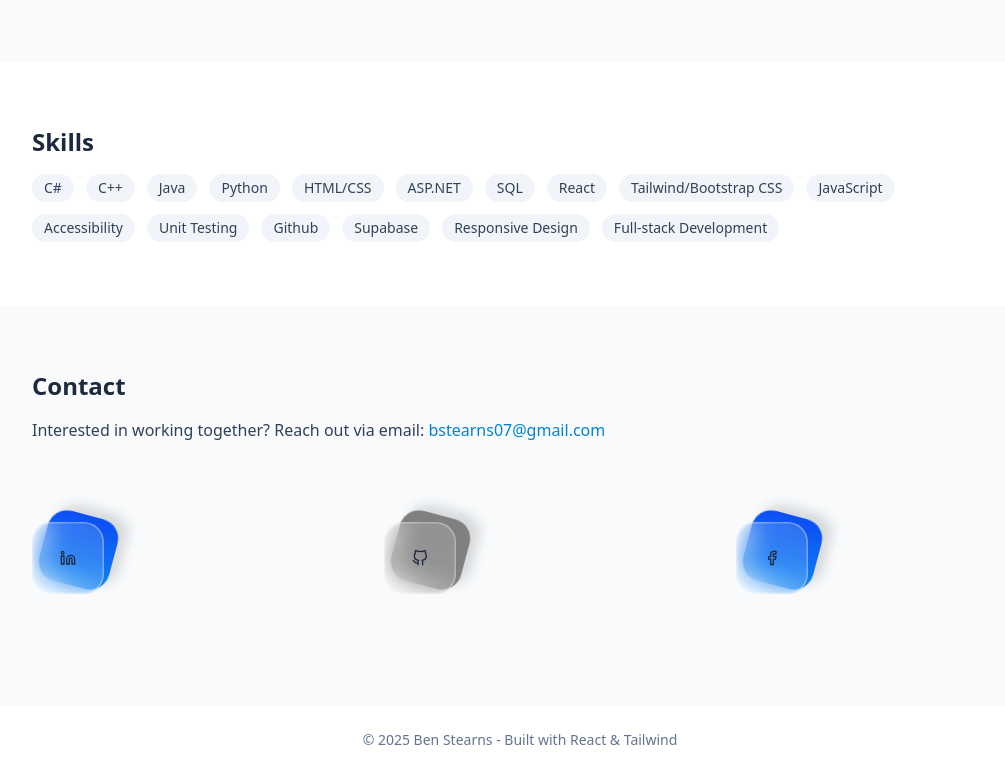
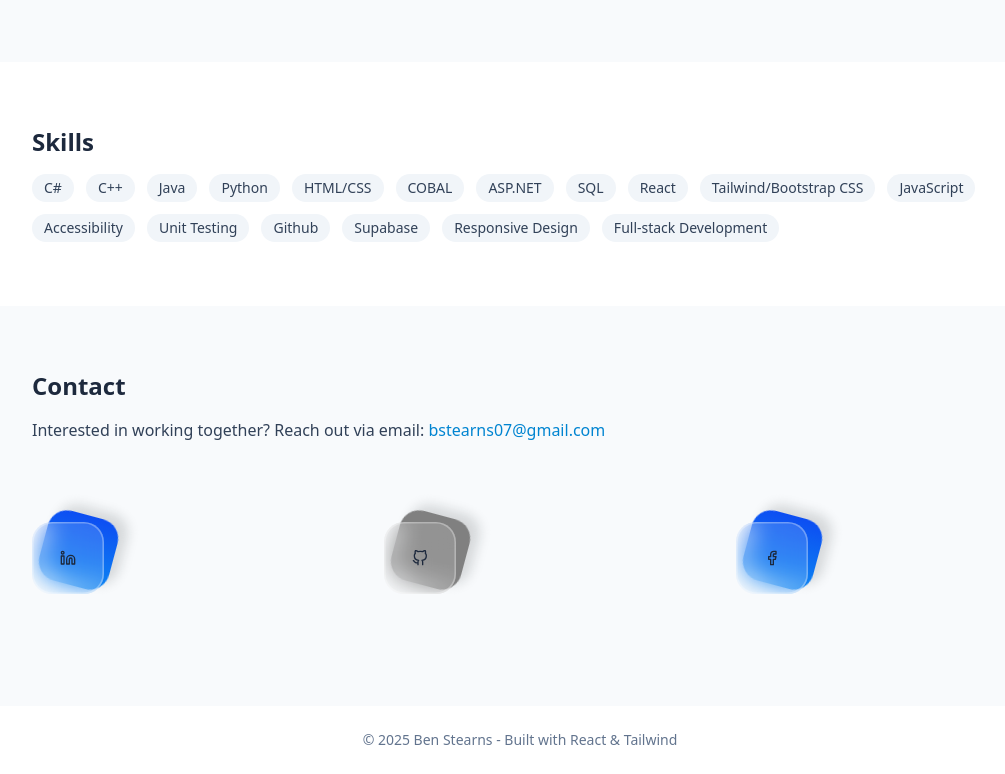
Before and after one commit to bstearns07/react-portfolio, a React (Vite) app: page / in a window 1280 px wide. Shown: the part 2010-2784 px from the top of the page, without its empty margins (120-1125 px from the left). Built offline with nearby package versions, Linux system fonts and the light colour scheme; no server answers; what aws-amplify would draw is missing.

Commit message:
added COBOL skill

```diff
--- a/src/components/Skills.jsx
+++ b/src/components/Skills.jsx
@@ -6,6 +6,7 @@ const skills = [
   "Java",
   "Python",
   "HTML/CSS",
+  "COBAL",
   "ASP.NET",
   "SQL",
   "React",
```
